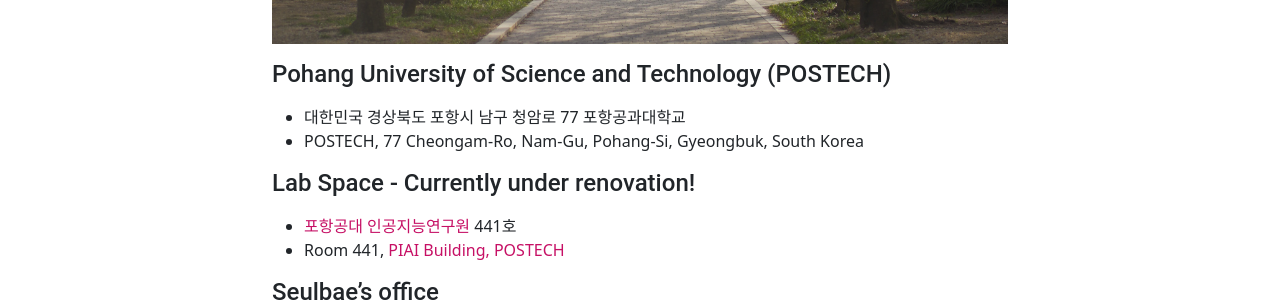
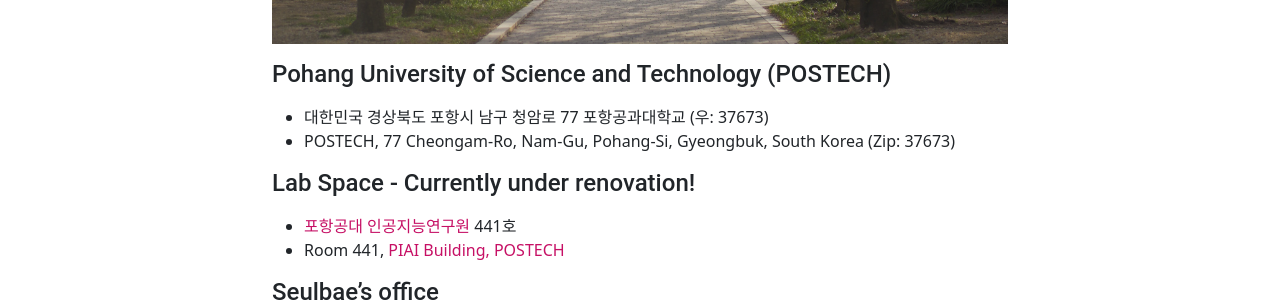
Before and after one commit to postech-compsec/postech-compsec.github.io, a Jekyll site: the page built from pages/about.md, in a window 1280 px wide. Shown: the part 590-892 px from the top of the page. Built offline with Jekyll 4.4.1, drawn with Linux system fonts in a browser that asks for light colours; nearby versions of some CDN libraries.

Commit message:
add zip code

```diff
--- a/pages/about.md
+++ b/pages/about.md
@@ -9,8 +9,8 @@
 ![img](/assets/img/postech-2024.jpg)
 
 #### Pohang University of Science and Technology (POSTECH)
-  * 대한민국 경상북도 포항시 남구 청암로 77 포항공과대학교
-  * POSTECH, 77 Cheongam-Ro, Nam-Gu, Pohang-Si, Gyeongbuk, South Korea
+  * 대한민국 경상북도 포항시 남구 청암로 77 포항공과대학교 (우: 37673)
+  * POSTECH, 77 Cheongam-Ro, Nam-Gu, Pohang-Si, Gyeongbuk, South Korea (Zip: 37673)
 
 #### Lab Space - Currently under renovation!
   * [포항공대 인공지능연구원](https://naver.me/5cTdNyMx) 441호
```
